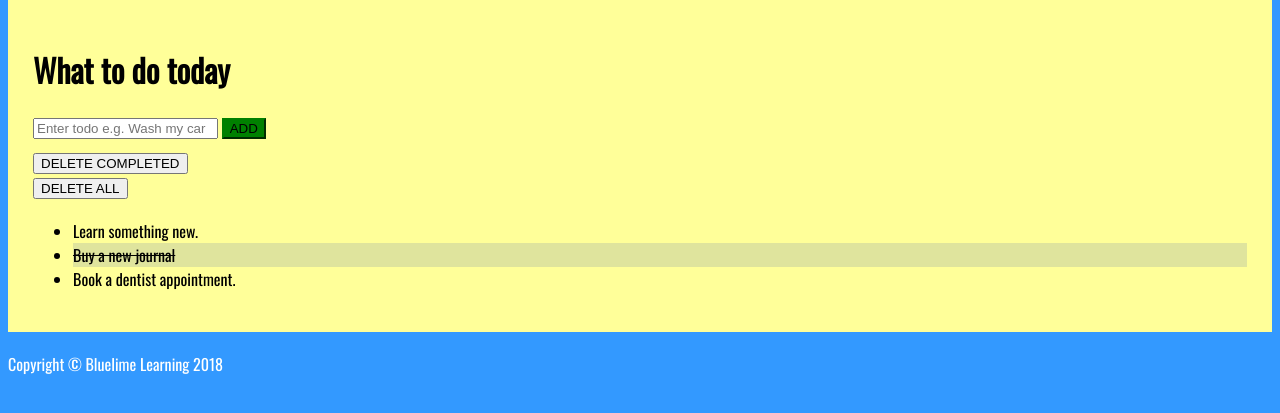
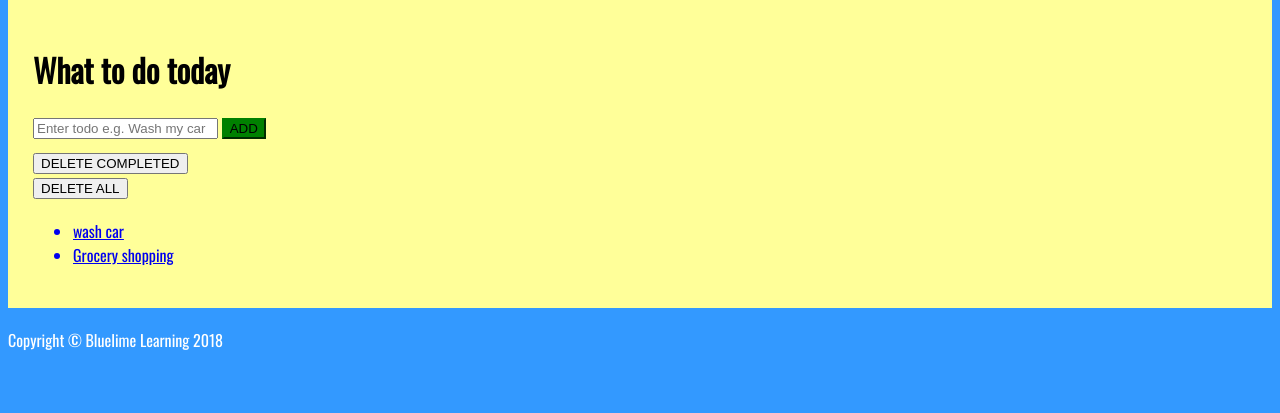
Before and after one commit to anishachanti/todoapp, a Django app: page / in a window 1280 px wide. Shown: the part 127-540 px from the top of the page. Run offline with Django 5.2, Linux system fonts and the light colour scheme; data comes from the database, SQL or seed files in the repository.

Commit message:
Displaying database items

```diff
--- a/todolist/templates/todolist/index.html
+++ b/todolist/templates/todolist/index.html
@@ -51,9 +51,15 @@
 					</div>
 
 					<ul class="list-group t20">
-						<li class="list-group-item">Learn something new.</li>
-						<li class="list-group-item todo-completed">Buy a new journal</li>
-						<li class="list-group-item">Book a dentist appointment.</li>
+						{% for todolist in todo_items %}
+						   {% if todolist.completed %}
+						   <li class="list-group-item todo-completed">{{todolist.text}}</li>
+						   {% else %}
+						   <a href="#"><li class="list-group-item " >{{todolist.text}}</li></a>
+						   {% endif %}
+						   {% endfor %}
+
+
 					</ul>
 				</div>
 			</div>
--- a/todolist/views.py
+++ b/todolist/views.py
@@ -1,6 +1,10 @@
 from django.shortcuts import render
+
+from .models import Todolist
 
 # Create your views here.
 
 def index(request):
-    return render(request,'todolist/index.html')
+    todo_items = Todolist.objects.order_by('id')
+    context = {'todo_items' : todo_items}
+    return render(request,'todolist/index.html', context)
```
